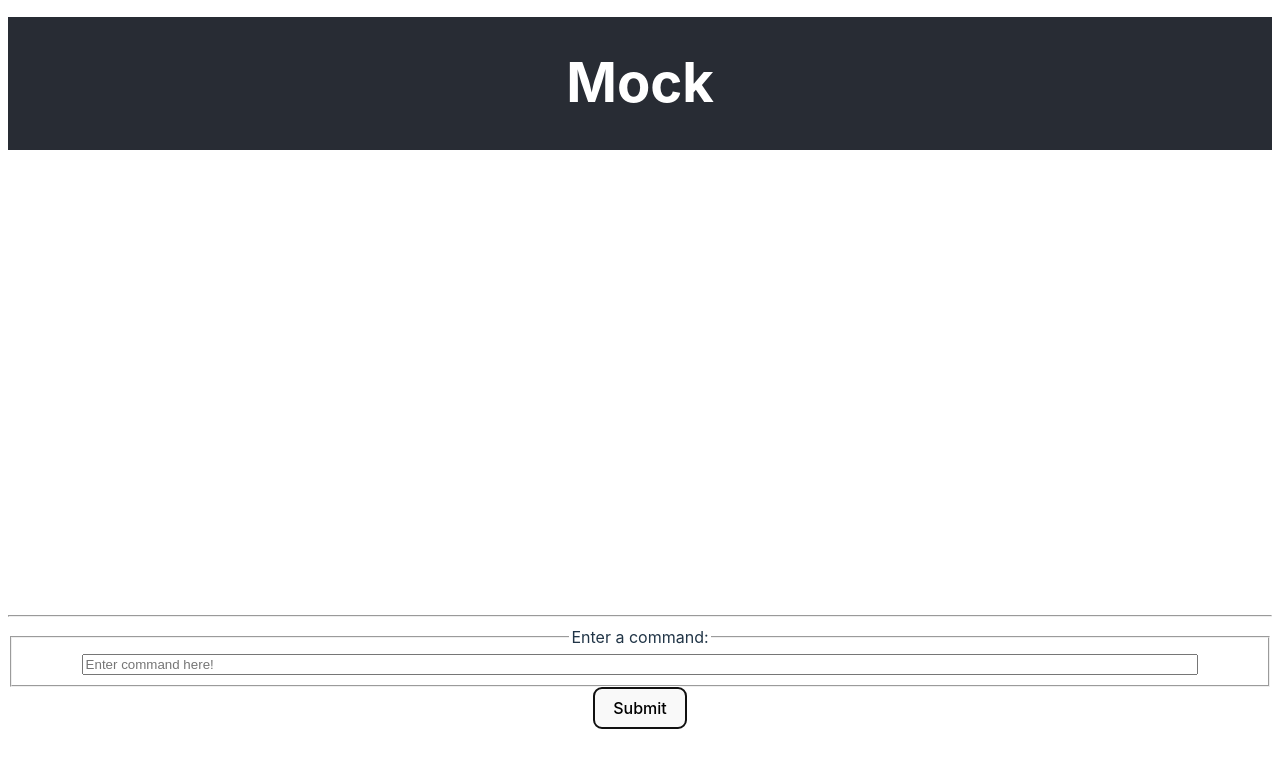
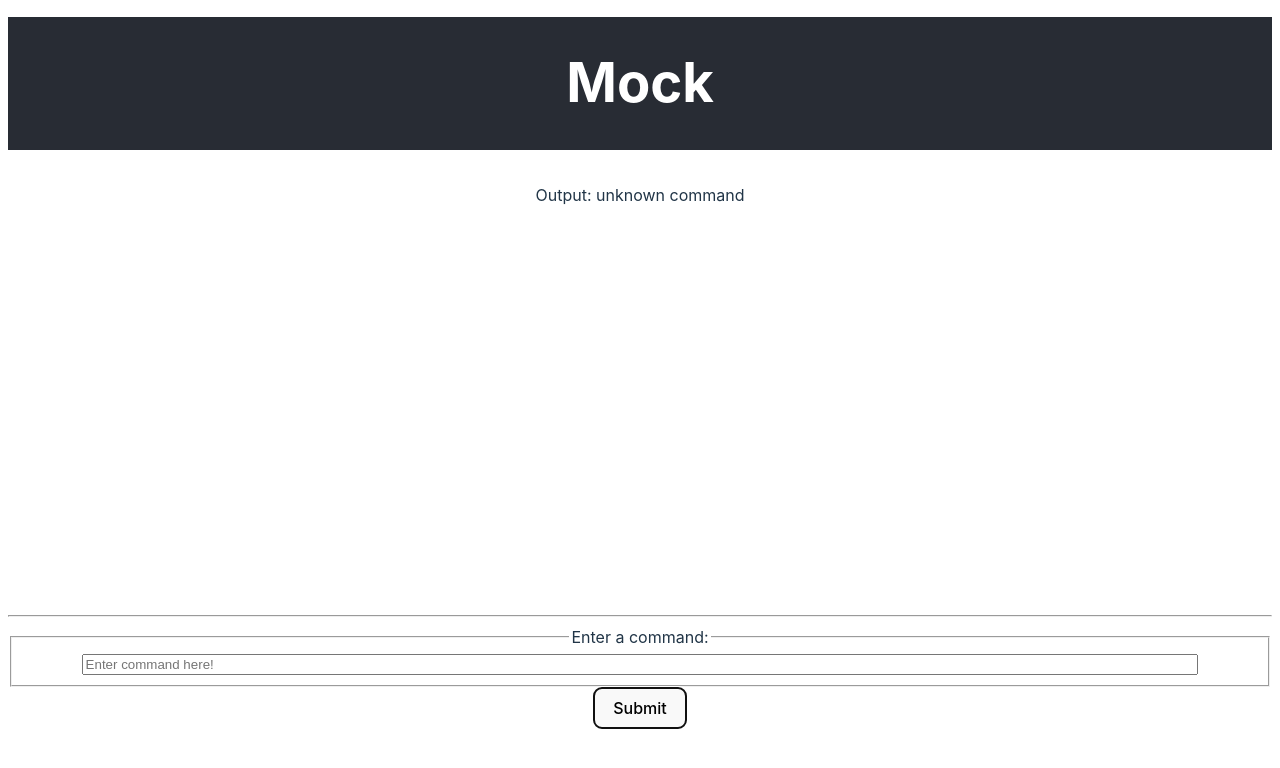
Before and after one commit to elaine-wangg/deploy_mock, a React (Vite) app in the folder mock/: page / in a window 1280 px wide. Both pictures are taken after typing "Sample" into the empty fields and a click on the button "Submit". Shown: the top 768 px of the page. Built offline with nearby package versions, Linux system fonts and the light colour scheme.

Commit message:
feat: finished view in form of tables and optimized code for returning outputs

```diff
--- a/mock/src/components/ControlledInput.tsx
+++ b/mock/src/components/ControlledInput.tsx
@@ -1,18 +1,12 @@
 import '../styles/main.css';
 import { Dispatch, SetStateAction } from 'react';
 
-// Remember that parameter names don't necessarily need to overlap;
-// I could use different variable names in the actual function.
 interface ControlledInputProps {
     value: string,
-    // This type comes from React+TypeScript. VSCode can suggest these.
-    //   Concretely, this means "a function that sets a state containing a string"
     setValue: Dispatch<SetStateAction<string>>,
     ariaLabel: string
   }
 
-  // Input boxes contain state. We want to make sure React is managing that state,
-  //   so we have a special component that wraps the input box.
   export function ControlledInput({value, setValue, ariaLabel}: ControlledInputProps) {
     return (
       <input type="text" className="repl-command-box"
--- a/mock/src/components/REPLHistory.tsx
+++ b/mock/src/components/REPLHistory.tsx
@@ -6,35 +6,40 @@ interface REPLHistoryProps{
 
 function checkForBrief(input: string[]) {
     if (input[0] === "brief") {
-        if (input[2] === "mode set to verbose" || input[1].substring(0, 9) === "load_file") {
+        if (input[1] === "view") {
+            let csv = JSON.parse(input[2])
             return (
-                <p>{input[2]}</p>
-            );
-        } else if (input[1] === "view") {
-            let csv = JSON.parse(input[2].substring(8,))
-            return (
-                <table>
+                <table className="border">
                     {csv.map((row: string[]) => createTableRow(row))}
                 </table>
             )
+        } else {
+            return (
+                <p>Output: {input[2]}</p>
+            );
         }
     } else {
-        if (input[1] === "mode set to brief" || input[0].substring(9, 18) === "load_file") {
-            return (
-                <div>
-                    <p>{input[0]}</p>
-                    <p>{input[1]}</p>
-                </div>)
-        } else if (input[0].substring(9, 12) === "view") {
+        if (input[0] === "view") {
             let csv = JSON.parse(input[1])
             return (
                 <div>
-                    <p>{input[0]}</p>
-                    <table>
-                        {csv.map((row: string[]) => createTableRow(row))}
-                    </table>
+                    <div>
+                        <p>Command: {input[0]}</p>
+                        <p>Output:</p>
+                    </div>
+                    <div className="repl-history">
+                        <table className="border">
+                            {csv.map((row: string[]) => createTableRow(row))}
+                        </table>
+                    </div>
                 </div>
             )
+        } else {
+            return (
+                <div>
+                    <p>Command: {input[0]}</p>
+                    <p>Output: {input[1]}</p>
+                </div>)
         }
     }
 }
@@ -42,7 +47,7 @@ function checkForBrief(input: string[]) {
 function createTableRow(row: string[]) {
     return (
         <tr>
-            {row.map((item) => <td>{item}</td>)}
+            {row.map((item) => <td className="border">{item}</td>)}
         </tr>
     )
 }
--- a/mock/src/components/REPLInput.tsx
+++ b/mock/src/components/REPLInput.tsx
@@ -10,14 +10,12 @@ interface REPLInputProps{
   history: string[][],
   setHistory: Dispatch<SetStateAction<string[][]>>
 }
-// You can use a custom interface or explicit fields or both! An alternative to the current function header might be:
-// REPLInput(history: string[], setHistory: Dispatch<SetStateAction<string[]>>)
+
 export function REPLInput(props : REPLInputProps) {
 
     const [commandString, setCommandString] = useState<string>('')
     const [mode, setMode] = useState("brief")
     const [csv, setCSV] = useState<Array<Array<string>>>()
-    const [action, setAction] = useState<string>('')
     const [column, setColumn] = useState("")
     const [value, setValue] = useState("")
     const [header, setHeader] = useState("")
@@ -31,13 +29,12 @@ export function REPLInput(props : REPLInputProps) {
     fileMap.set("mock/src/data/EmptyCSV.ts", EmptyCSV)
 
     function handleMode(commandString: string) {
-      let output = "Output: " + evaluateCommand(commandString)
+      let output = evaluateCommand(commandString)
       if (mode === "brief") {
         props.setHistory([...props.history, ["brief", commandString, output]])
       }
       if (mode === "verbose") {
-        var command = "Command: " + commandString
-        props.setHistory([...props.history, [command, output]])
+        props.setHistory([...props.history, [commandString, output]])
       }
       setCommandString("");
     }
--- a/mock/src/styles/main.css
+++ b/mock/src/styles/main.css
@@ -8,6 +8,8 @@
     margin: auto;
     display: block;
     overflow: scroll;
+    display: flex;
+    flex-direction: column;
 }
 
 .repl-input {
@@ -20,6 +22,11 @@
     margin: auto;
     display: block;
 }
+
+.border {
+    border: 1px solid;
+}
+
 button{
     margin: auto;
     display: block;
```
Also changed, not shown: mock/src/components/REPL.tsx (+0 -13 lines).
